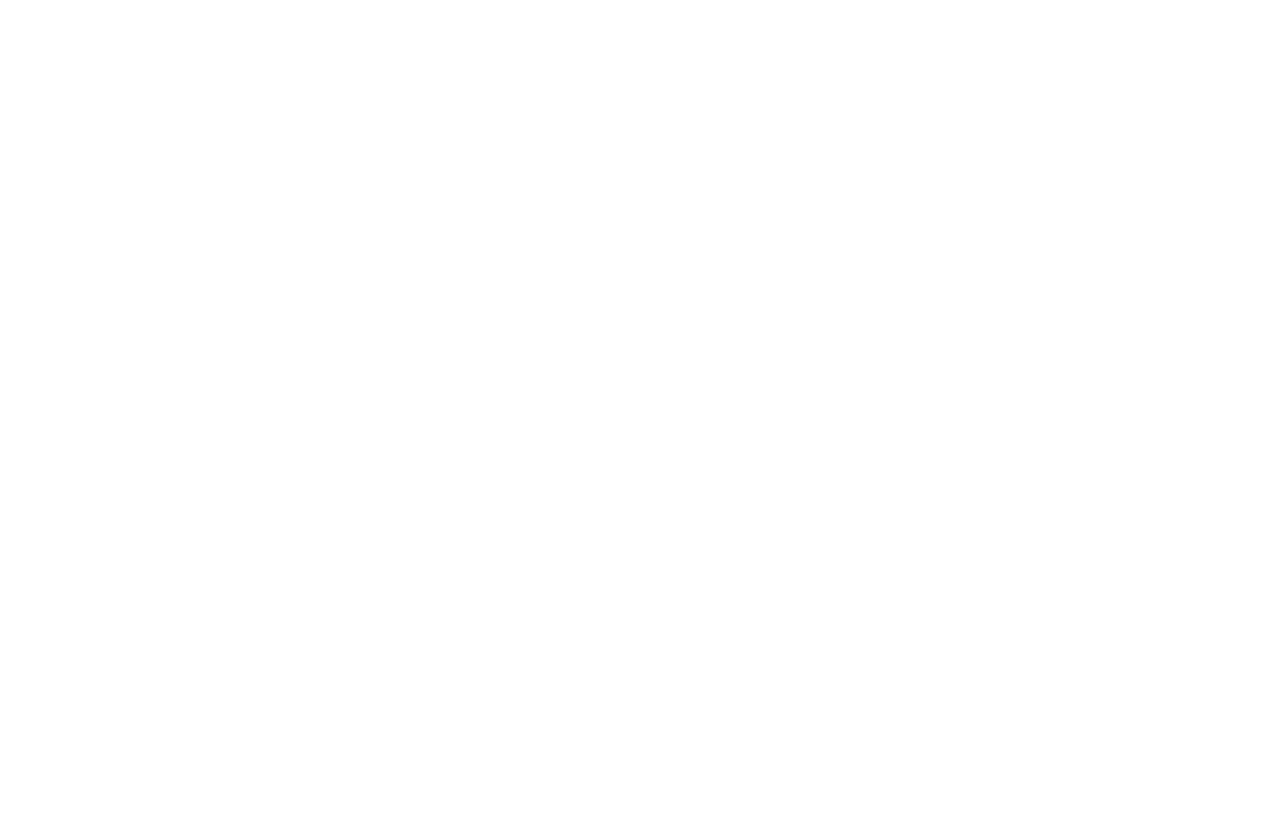
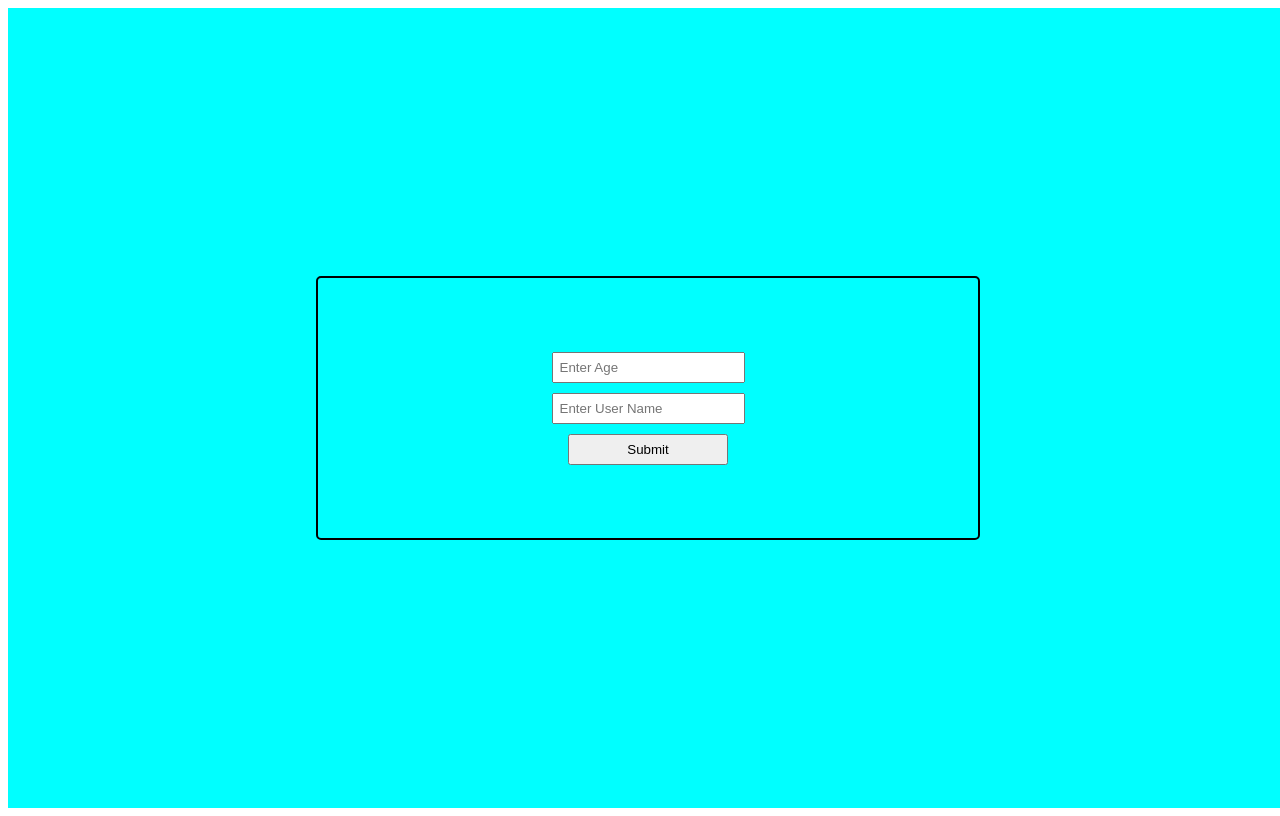
Before and after one commit to acciojob/promises-and-chains-vishal0714, a website: page main.html in a window 1280 px wide. Drawn offline with Linux system fonts and the light colour scheme.

Commit message:
created a submission

```diff
--- a/main.html
+++ b/main.html
@@ -7,6 +7,20 @@
 
   <body>
     <!-- write the body here -->
+	   <form>
+        <div class="contaner">
+            <div>
+                <label for="age"></label>
+                <input type="number" name="Myage" id="age" placeholder="Enter Age">
+            </div>
+            <div>
+                <label for="name"></label>
+                <input type="text" name="Myusername" id="name" placeholder="Enter User Name">
+            </div>
+
+            <button type="submit" id="btn">Submit</button>
+        </div>
+    </form>
 
     <script type="text/javascript" src="./script.js"></script>
   </body>
--- a/script.js
+++ b/script.js
@@ -1 +1,25 @@
 //your JS code here. If required.
+ let myAge = document.querySelector('#age')
+    let myName = document.querySelector('#name')
+    let submit = document.querySelector('#btn')
+
+    submit.addEventListener('click', () => {
+        if (myAge.value.trim() === "" || myName.value.trim() === "") {
+            alert("Please enter valid details.")
+        }
+
+        myPromise = new Promise((resolve, reject) => {
+            setTimeout(() => {
+                if (myAge.value > 18) {
+                    resolve(("Welcome, . You can vote."))
+                } else {
+                    reject(("Oh sorry . You aren't old enough."))
+                }
+            }, 4000)
+
+        })
+
+        myPromise
+            .then(message => alert(message))
+            .catch(message => alert(message))
+    })
--- a/styles.css
+++ b/styles.css
@@ -1 +1,31 @@
 /*  your css code here. If applicable */
+  .contaner {
+            display: flex;
+            flex-direction: column;
+            justify-content: center;
+            align-items: center;
+            gap: 10px;
+            border: 2px solid black;
+            border-radius: 5px;
+            padding: 10px;
+            width: 50%;
+            height: 30%;
+        }
+
+        form {
+            display: flex;
+            justify-content: center;
+            align-items: center;
+            height: 100vh;
+            width: 100vw;
+            background-color: aqua;
+        }
+
+        input {
+            padding: 6px;
+        }
+
+        #btn {
+            padding: 6px;
+            width: 25%;
+        }
```
